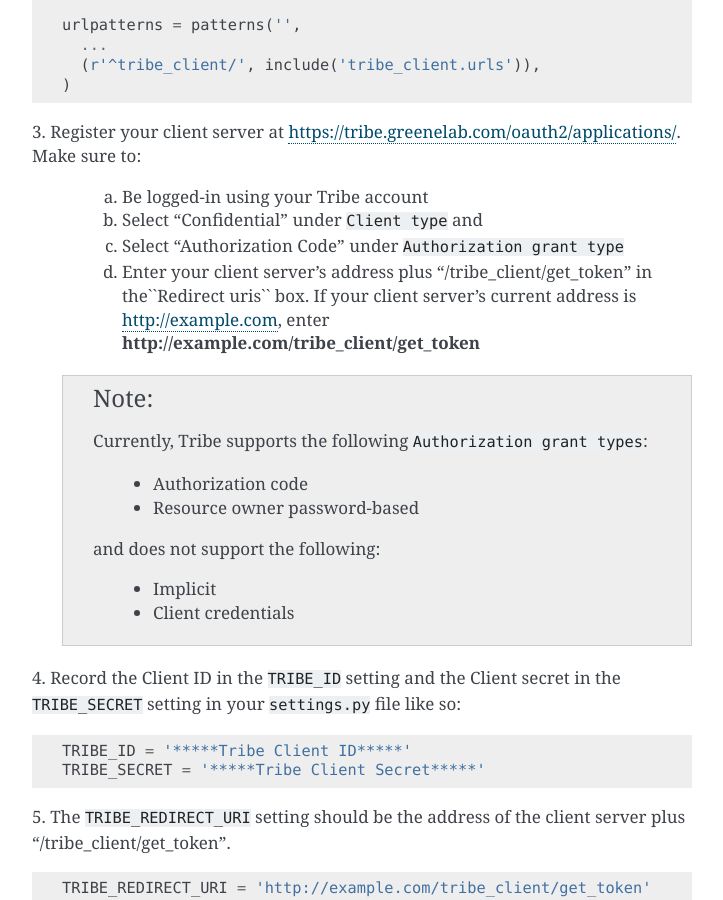
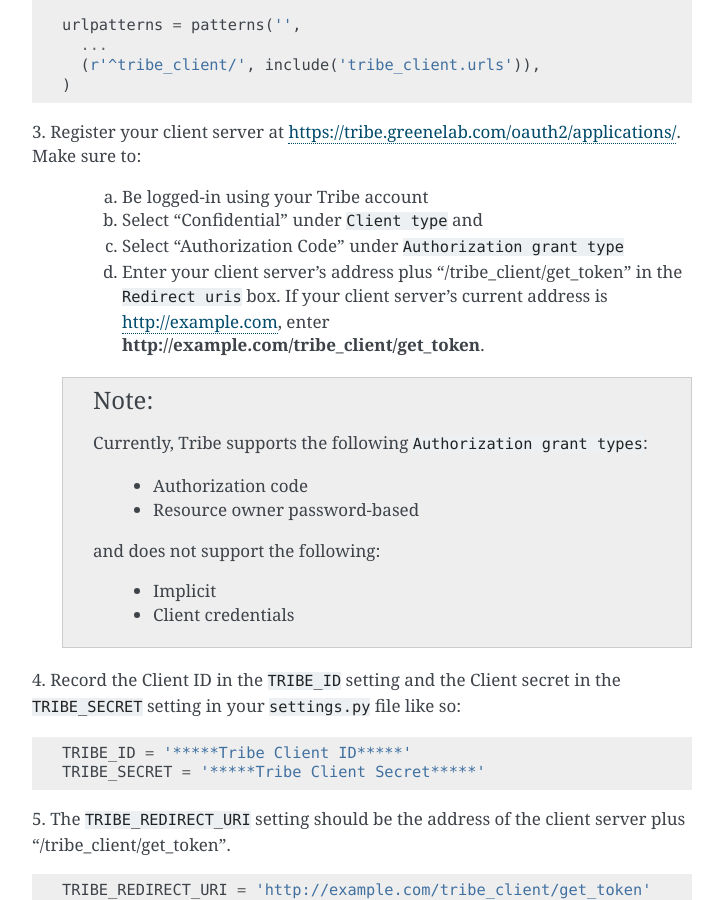
Before and after one commit to greenelab/tribe-client, a Sphinx documentation site: the page built from docs/source/index.rst, in a window 1280 px wide and 900 px high, scrolled down 863 px. Shown: the whole window, without its empty margins (388-1111 px from the left). Built offline with Sphinx 7.4.7, drawn with Linux system fonts in a browser that asks for light colours; formulas are drawn with MathJax 3.

```diff
--- a/docs/source/index.rst
+++ b/docs/source/index.rst
@@ -62,7 +62,9 @@ https://tribe.greenelab.com/oauth2/applications/. Make sure to:
     a. Be logged-in using your Tribe account
     b. Select "Confidential" under ``Client type`` and
     c. Select "Authorization Code" under ``Authorization grant type``
-    d. Enter your client server's address plus "/tribe_client/get_token" in the``Redirect uris`` box. If your client server's current address is http://example.com, enter **http://example.com/tribe_client/get_token**
+    d. Enter your client server's address plus "/tribe_client/get_token" in the
+       ``Redirect uris`` box. If your client server's current address is
+       http://example.com, enter **http://example.com/tribe_client/get_token**.
 
 
   .. note::
```
